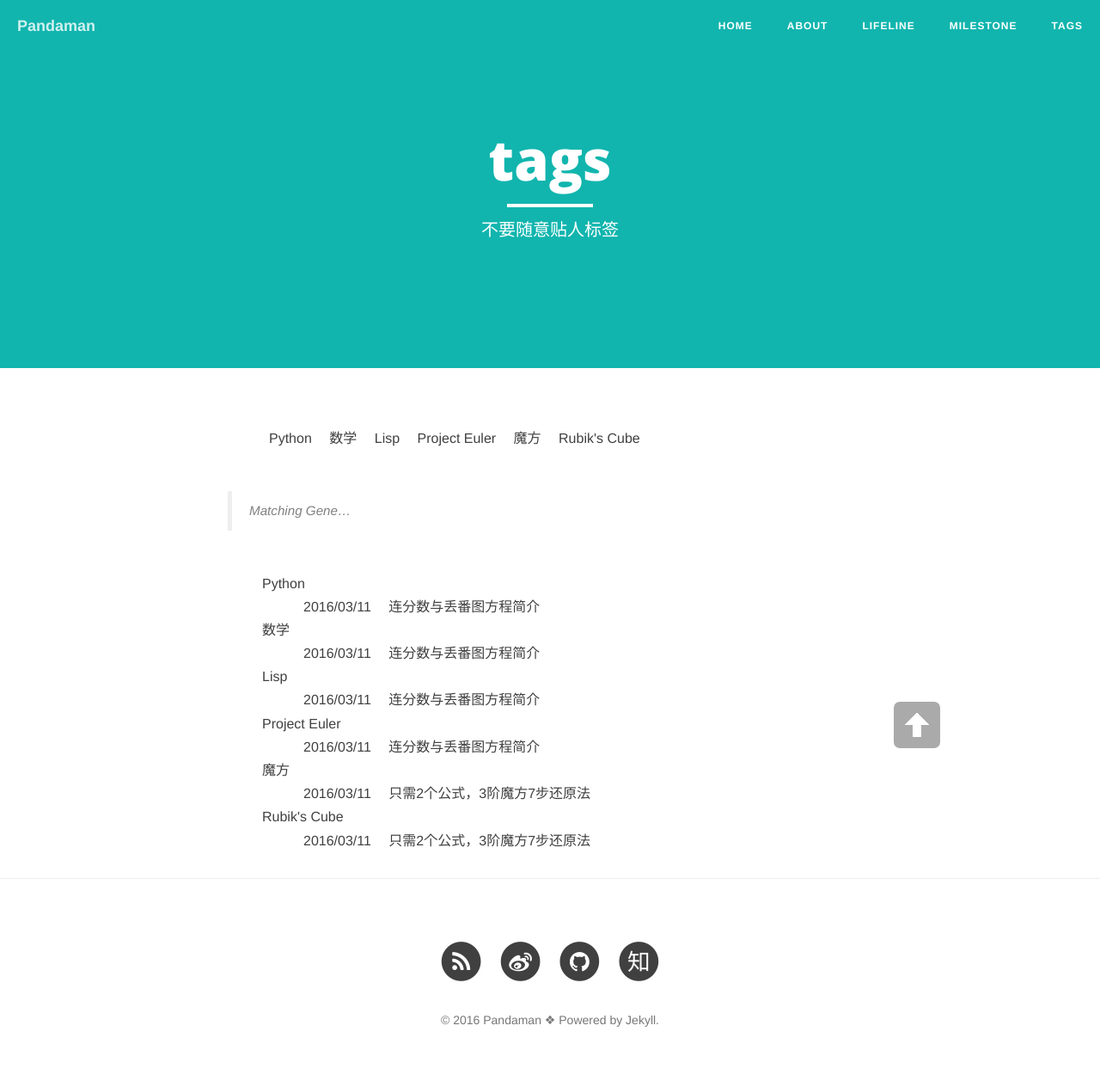
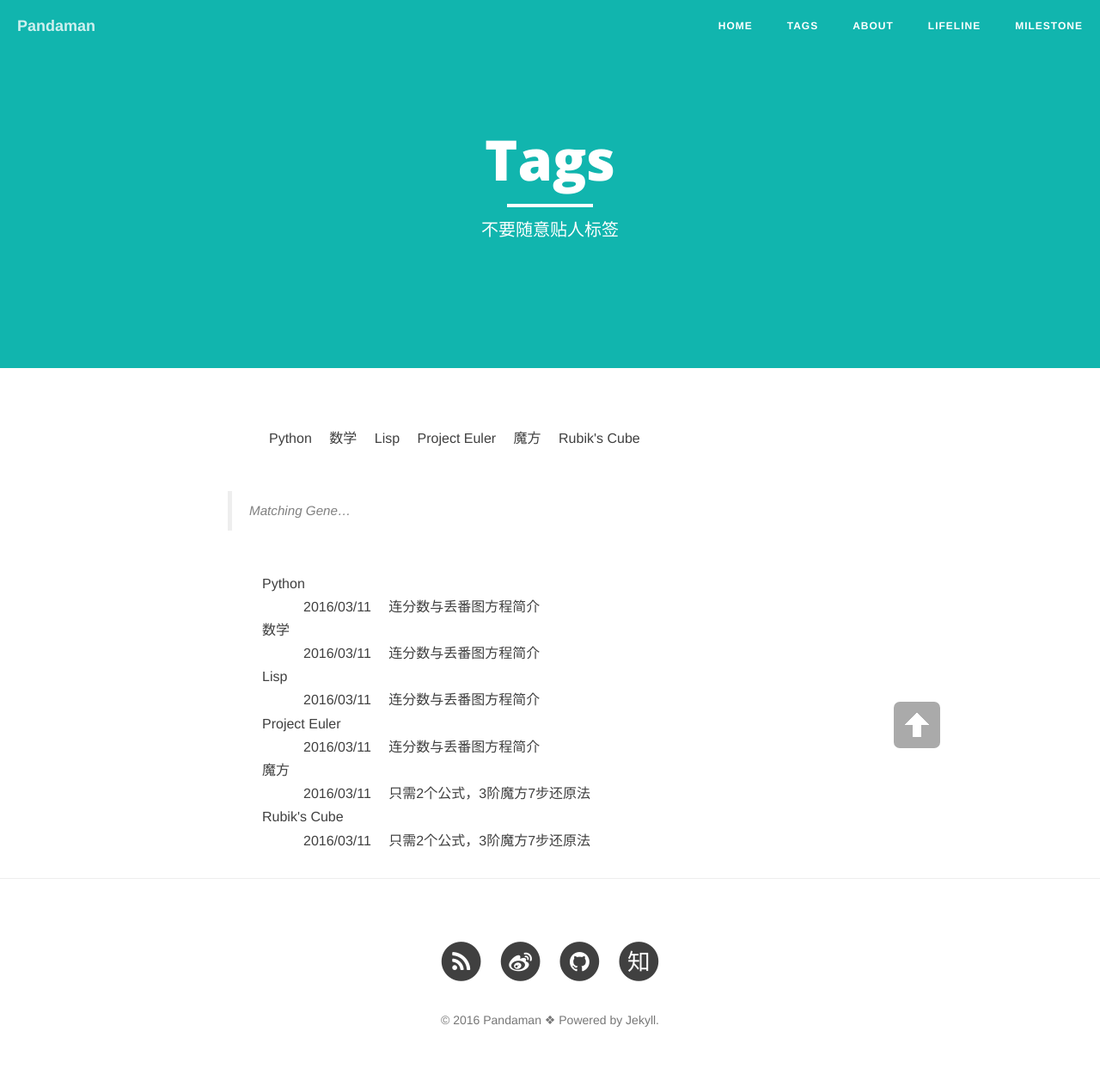
Before and after one commit to ceares/ceares.github.io, a Jekyll site: the page built from Tags.md, in a window 1280 px wide. Shown: the whole page at 86% size. Built offline with Jekyll 4.4.1, drawn with Linux system fonts in a browser that asks for light colours; nearby versions of some CDN libraries; library files that are not in the unit come from our copies.

Commit message:
Update and rename tags.md to Tags.md

```diff
--- a/tags.md
+++ b/Tags.md
@@ -1,6 +1,6 @@
 ---
 layout: page
-title: "tags"
+title: "Tags"
 description: "不要随意贴人标签"
 header-img: "img/semantic.jpg"
 ---
```
